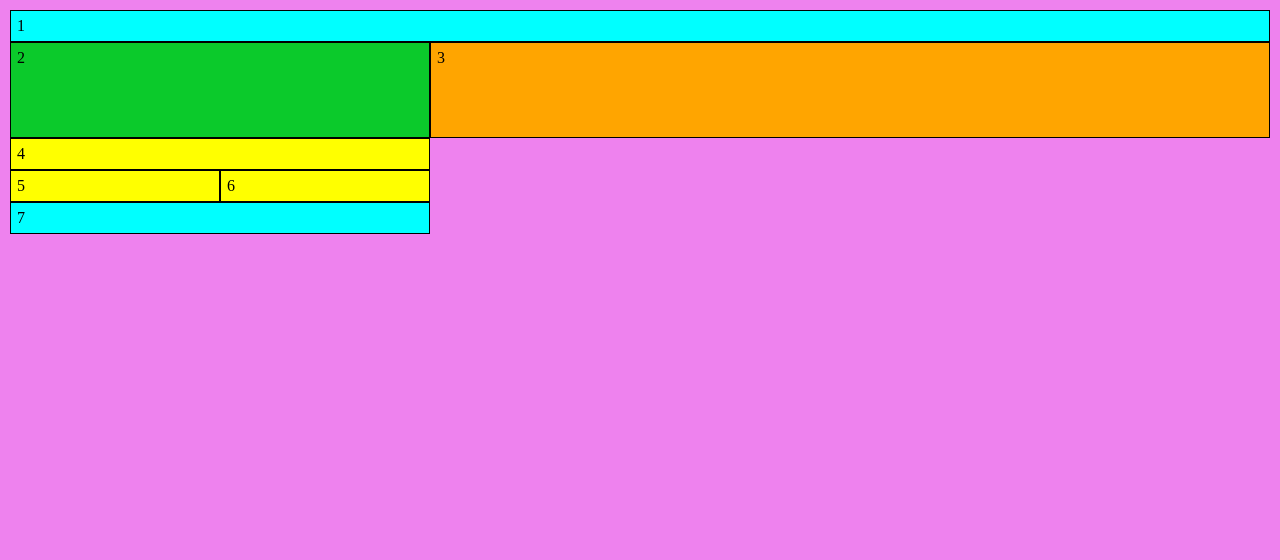
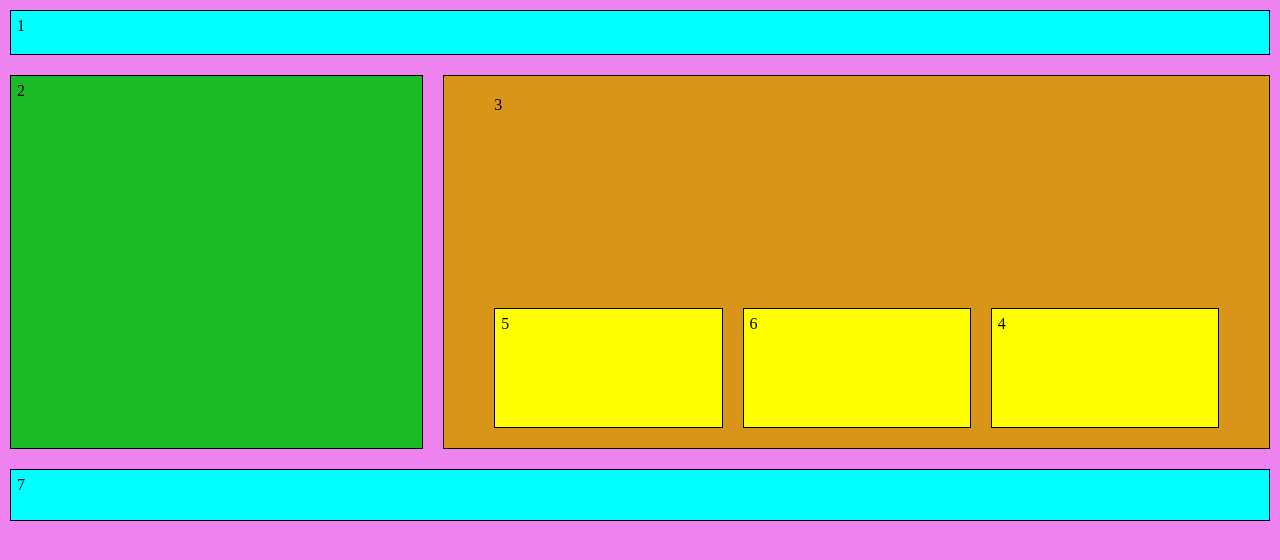
Before and after one commit to DelannoyAxel/DWWM, a PHP site: page / in a window 1280 px wide. Shown: the top 560 px of the page. Run offline with PHP 8.4, Linux system fonts and the light colour scheme.

Commit message:
12-03-24

```diff
--- a/demo-css/exercise grid/exercise2/index.html
+++ b/demo-css/exercise grid/exercise2/index.html
@@ -11,13 +11,13 @@
         <div class="grid">
                 <div class="box">1</div>
                 <div class="box">2</div>
-            <div class="box">3</div>
-                <div class="carre">
+            <div class="box3">3
                 <div class="box">4</div>
                 <div class="box">5</div>
                 <div class="box">6</div>
+            </div>
                 <div class="box">7</div>
-                </div>
+
          </div>
 </body>
 </html>
--- a/demo-css/exercise grid/exercise2/style.css
+++ b/demo-css/exercise grid/exercise2/style.css
@@ -10,47 +10,68 @@ body {
 .box {
   border: 1px solid black;
   padding: 6px;
+
 }
-.grid {
+/* .grid contient les élements 1,2,3,7 et la mise en page dans le body*/
+.grid{
   display: grid;
+  row-gap: 20px;
+  column-gap: 20px;
   grid-template-columns: 1fr 2fr;
   grid-template-rows: 1fr 2fr 1fr;
-}
-.grid :nth-child(1) {
+  :nth-child(1){
       background-color: aqua;
       grid-column-start: 1;
       grid-column-end: 3;
   }
-.grid :nth-child(2) {
-  background-color: #0bca2b;
+  :nth-child(2){
+      background-color: rgb(27, 187, 40);
       grid-column-start: 1;
       grid-column-end: 2;
       grid-row-start: 2;
-  grid-row-end: 6;
+      grid-row-end: 15;
   }
-.grid :nth-child(3) {
-  background-color: orange;
+  :nth-child(3){
+      background-color: rgb(216, 149, 24);
       grid-column-start: 2;
       grid-column-end: 3;
       grid-row-start: 2;
-  grid-row-end: 6;
+      grid-row-end: 15;
   }
-.carre {
-  display: grid;
-}
-.carre :nth-child(1) {
-  background-color: yellow;
-}
-.carre :nth-child(2) {
-  background-color: yellow;
-}
-.carre :nth-child(3) {
-  background-color: yellow;
-}
-.carre :nth-child(4) {
+  :nth-child(4){
       background-color: aqua;
       grid-column-start: 1;
       grid-column-end: 3;
-  grid-row-start: ;
-  grid-row-end: ;
+      height: 6.5vh;
   }
+}
+/* .box3 contien les élements de l'élement 3 ansi que leurs mise en page */
+.box3{
+  display: grid;
+  grid-template-rows: repeat(4,1fr);
+  grid-template-columns: repeat(3,2fr);
+  border: 1px solid black;
+  gap: 20px;
+  padding: 20px 50px;
+
+:nth-child(1){
+    background-color: yellow;
+    grid-row-start: 8;
+    grid-row-end: 15;
+    grid-column-start: 3;
+    grid-column-end: 4;
+
+
+}
+:nth-child(2){
+    background-color: yellow;
+    grid-row-start: 8;
+    grid-row-end: 15;
+
+}
+:nth-child(3){
+    background-color: yellow;
+    grid-row-start: 8;
+    grid-row-end: 15;
+}
+}
--- a/demo-css/exercise grid/exercise2/style.less
+++ b/demo-css/exercise grid/exercise2/style.less
@@ -3,16 +3,20 @@
     margin: 0;
     padding: 0;
   }
-body{
+  body {
     background-color: violet;
     padding: 10px;
   }
-.box{
+  .box {
     border: 1px solid black;
     padding: 6px;
+
   }
+  /* .grid contient les élements 1,2,3,7 et la mise en page dans le body*/
   .grid{
     display: grid;
+    row-gap: 20px;
+    column-gap: 20px;
     grid-template-columns: 1fr 2fr;
     grid-template-rows: 1fr 2fr 1fr;
     :nth-child(1){
@@ -21,37 +25,53 @@ body{
         grid-column-end: 3;
     }
     :nth-child(2){
-        background-color: rgb(11, 202, 43);
+        background-color: rgb(27, 187, 40);
         grid-column-start: 1;
         grid-column-end: 2;
         grid-row-start: 2;
-        grid-row-end: 6;
+        grid-row-end: 15;
     }
     :nth-child(3){
-        background-color: orange;
+        background-color: rgb(216, 149, 24);
         grid-column-start: 2;
         grid-column-end: 3;
         grid-row-start: 2;
-        grid-row-end: 6;
-    }
-}
-.carre{
-    display: grid;
-    :nth-child(1){
-        background-color: yellow;
-    }
-    :nth-child(2){
-        background-color: yellow;
-    }
-    :nth-child(3){
-        background-color: yellow;
-
+        grid-row-end: 15;
     }
     :nth-child(4){
         background-color: aqua;
         grid-column-start: 1;
         grid-column-end: 3;
-        grid-row-start: ;
-        grid-row-end: ;
+        height: 6.5vh;
     }
   }
+  /* .box3 contien les élements de l'élement 3 ansi que leurs mise en page */
+  .box3{
+    display: grid;
+    grid-template-rows: repeat(4,1fr);
+    grid-template-columns: repeat(3,2fr);
+    border: 1px solid black;
+    gap: 20px;
+    padding: 20px 50px;
+
+  :nth-child(1){
+      background-color: yellow;
+      grid-row-start: 8;
+      grid-row-end: 15;
+      grid-column-start: 3;
+      grid-column-end: 4;
+
+
+  }
+  :nth-child(2){
+      background-color: yellow;
+      grid-row-start: 8;
+      grid-row-end: 15;
+
+  }
+  :nth-child(3){
+      background-color: yellow;
+      grid-row-start: 8;
+      grid-row-end: 15;
+  }
+  }
```
Lines whose indentation alone changed are shown as unchanged.
